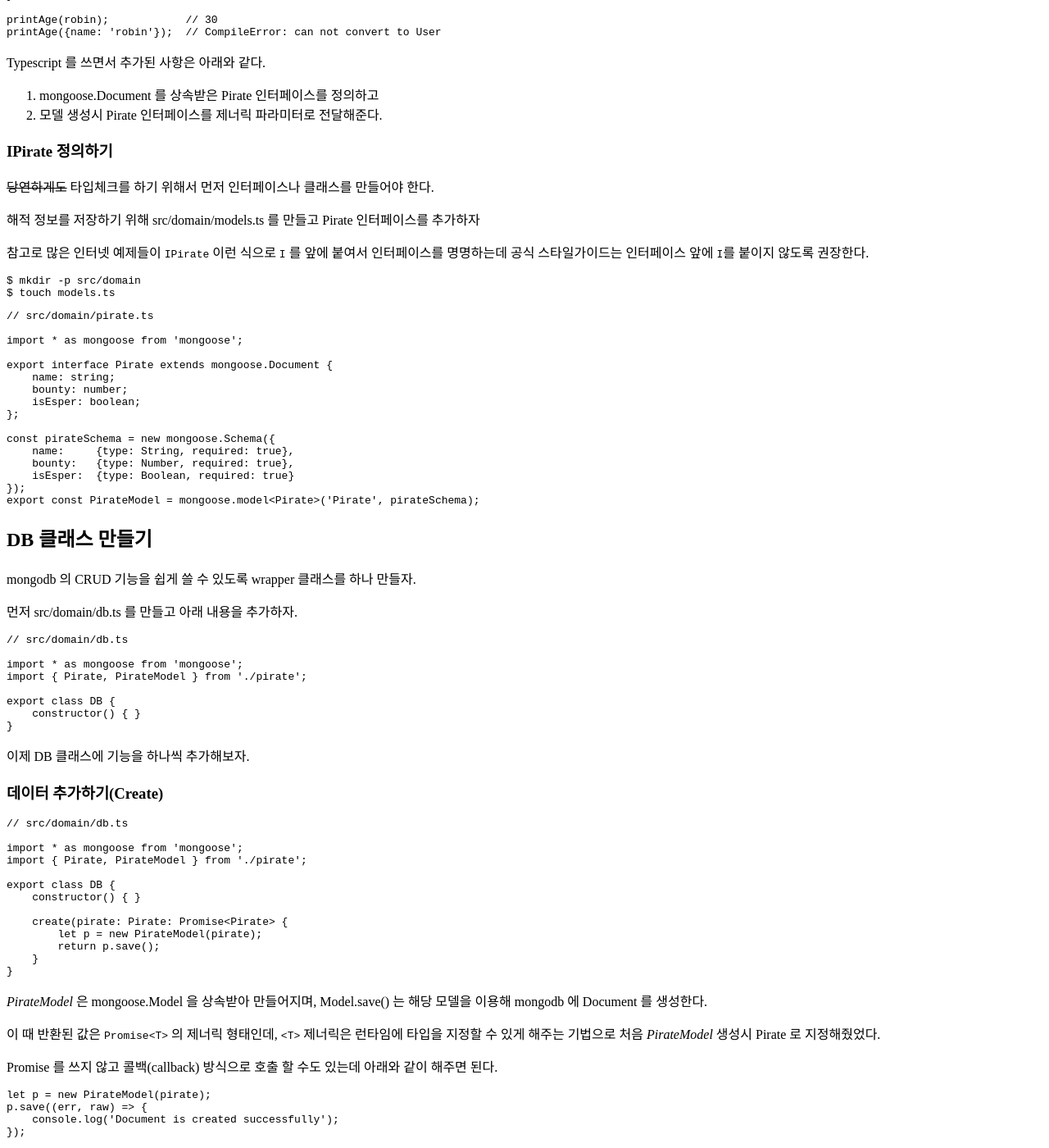
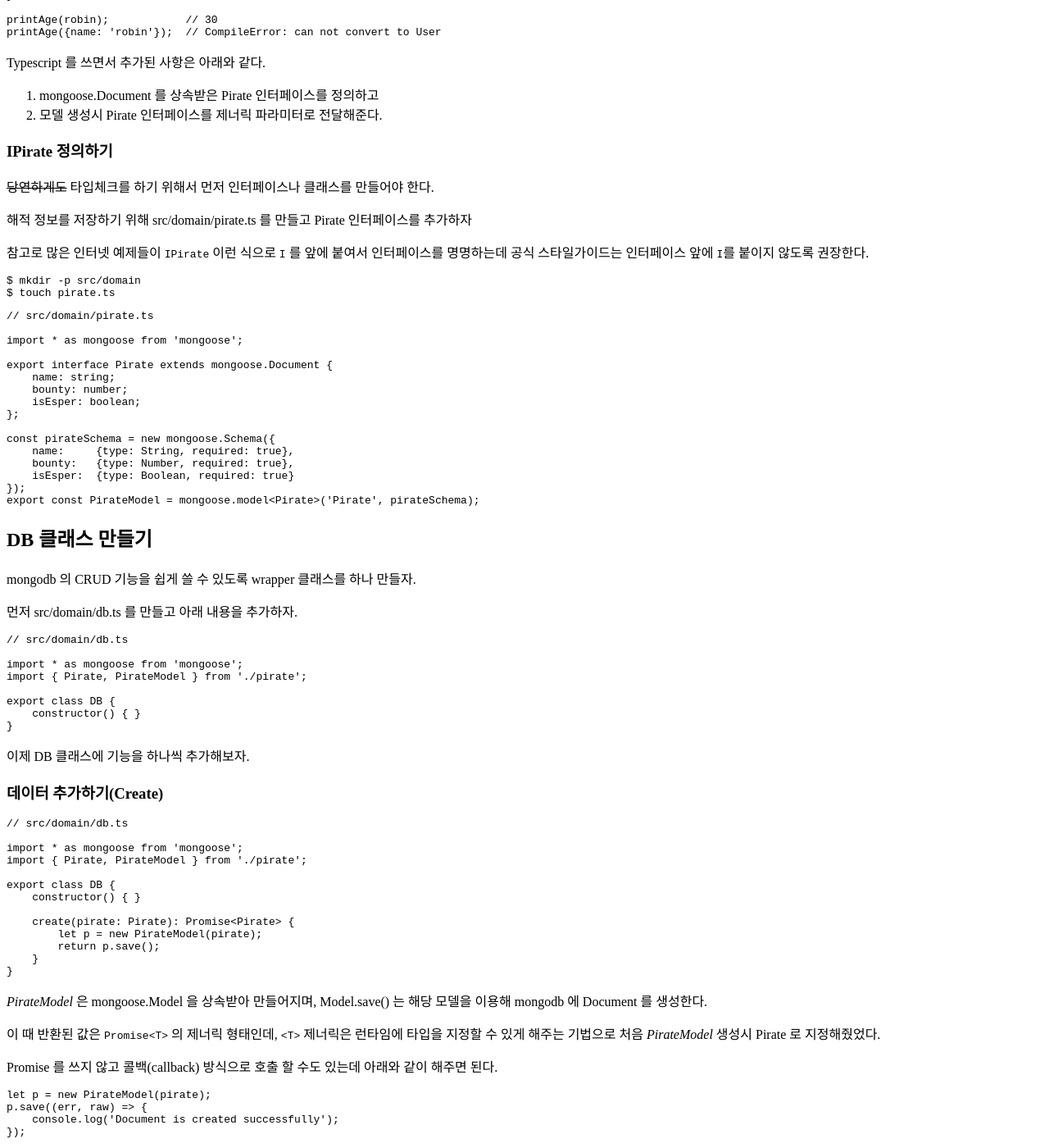
Before and after one commit to haandol/haandol.github.com, a Jekyll site: the page built from _posts/2017-04-29-typescript2-experss-tutorial-part-three.md, in a window 1280 px wide and 1400 px high, scrolled down 2060 px. Shown: the whole window at 82% size. Built offline with Jekyll 4.4.1, drawn with Linux system fonts in a browser that asks for light colours; comment, search, counter and statistics services are not loaded.

Commit message:
문서오타 수정 1. ./src/domain/pirate.ts 파일이름을 models.ts으로 잘못 표기한 사항이 발견됨. 2. ./src/domain/db.ts 파일내용중 create 메소드에서 문법 오류발견

````diff
--- a/_posts/2017-04-29-typescript2-experss-tutorial-part-three.md
+++ b/_posts/2017-04-29-typescript2-experss-tutorial-part-three.md
@@ -133,14 +133,14 @@
 
 ~~당연하게도~~ 타입체크를 하기 위해서 먼저 인터페이스나 클래스를 만들어야 한다.
 
-해적 정보를 저장하기 위해 src/domain/models.ts 를 만들고 Pirate 인터페이스를 추가하자
+해적 정보를 저장하기 위해 src/domain/pirate.ts 를 만들고 Pirate 인터페이스를 추가하자
 
 참고로 많은 인터넷 예제들이 `IPirate` 이런 식으로 `I` 를 앞에 붙여서 인터페이스를 명명하는데
 공식 스타일가이드는 인터페이스 앞에 `I`를 붙이지 않도록 권장한다.
 
 ```bash
 $ mkdir -p src/domain
-$ touch models.ts
+$ touch pirate.ts
 ```
 
 ```typescript
@@ -193,7 +193,7 @@
 export class DB {
     constructor() { }
 
-    create(pirate: Pirate: Promise<Pirate> {
+    create(pirate: Pirate): Promise<Pirate> {
         let p = new PirateModel(pirate);
         return p.save();
     }
@@ -238,7 +238,7 @@
         return PirateModel.find(query);
     }
 
-    create(pirate: Pirate: Promise<Pirate> { ... }
+    create(pirate: Pirate): Promise<Pirate> { ... }
 }
 ```
 
@@ -262,7 +262,7 @@
         });
     }
 
-    create(pirate: Pirate: Promise<Pirate> { ... }
+    create(pirate: Pirate): Promise<Pirate> { ... }
 }
 ```
 
@@ -283,7 +283,7 @@
     }
 
     read(query: any): mongoose.DocumentQuery<Pirate[], Pirate> { ... }
-    create(pirate: Pirate: Promise<Pirate> { ... }
+    create(pirate: Pirate): Promise<Pirate> { ... }
 }
 ```
 
@@ -310,7 +310,7 @@
 
     update(pirate: Pirate): mongoose.Query<number> { ... }
     read(query: any): mongoose.DocumentQuery<Pirate[], Pirate> { ... }
-    create(pirate: Pirate: Promise<Pirate> { ... }
+    create(pirate: Pirate): Promise<Pirate> { ... }
 }
 ```
 
````
